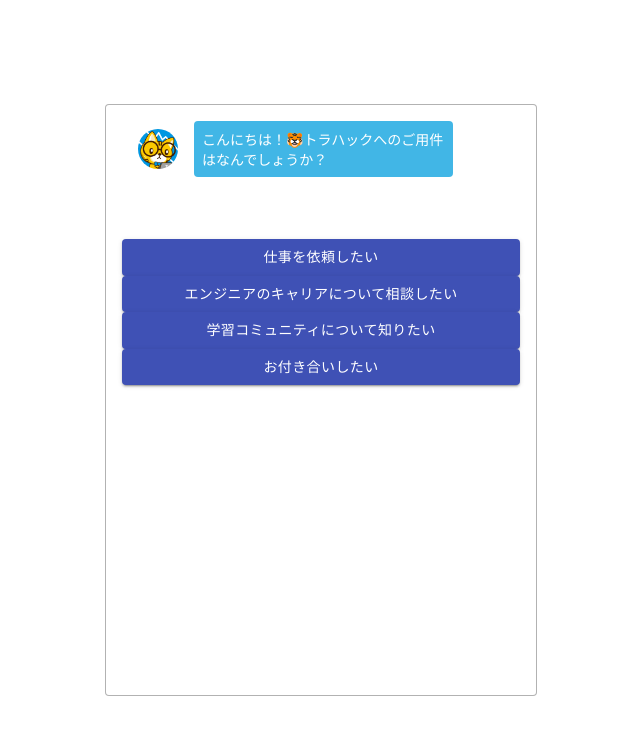
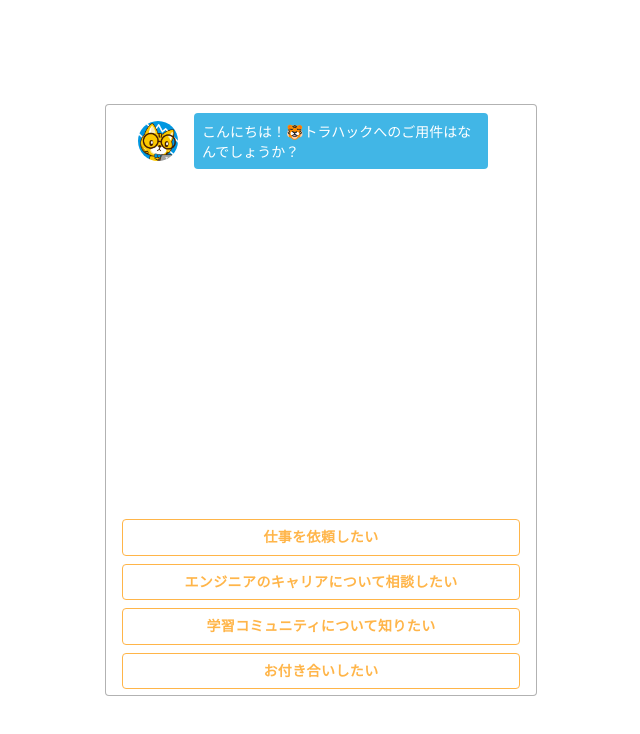
Before and after one commit to RyutoIkeuchi/react-chatbot, a React (Create React App) app: page / in a window 1280 px wide. Shown: the top 734 px of the page, without its empty margins (319-959 px from the left). Built offline with nearby package versions, Linux system fonts and the light colour scheme.

Commit message:
implement material-ui

```diff
--- a/src/components/Answer.jsx
+++ b/src/components/Answer.jsx
@@ -1,18 +1,28 @@
 import React from "react";
-import { makeStyles } from '@material-ui/core/styles';
+import { makeStyles ,createStyles} from '@material-ui/core/styles';
 import Button from '@material-ui/core/Button';
 
-const useStyles = makeStyles((theme) => ({
-  root: {
+const useStyles = makeStyles(() => (
+  createStyles({
+    'button': {
+      borderColor: "#FFB549",
+      color: "#FFB549",
+      fontWeight:600,
+      marginBottom:"8px",
+      '&:hover': {
+        backgroundColor: "#FFB549",
+        color:"#fff"
+      }
 
-  },
-}));
+    }
+  })
+));
 
 const Answer = (props) => {
-  // const classes = useStyles();
+  const classes = useStyles();
 
   return (
-    <Button variant="contained" color="primary" onClick={ ()=>props.select(props.content,props.nextId)}>
+    <Button className={ classes.button} variant="outlined" onClick={ ()=>props.select(props.content,props.nextId)}>
       {props.content}
     </Button>
    )
--- a/src/components/Chats.jsx
+++ b/src/components/Chats.jsx
@@ -1,25 +1,25 @@
 import React from 'react'
-import { makeStyles } from '@material-ui/core/styles';
+import { createStyles, makeStyles} from '@material-ui/core/styles';
 import List from '@material-ui/core/List';
 import { Chat } from "./index";
 
-const useStyles = makeStyles((theme) => ({
-  root: {
-    width: '100%',
-    maxWidth: '36ch',
-    backgroundColor: theme.palette.background.paper,
-  },
-  // inline: {
-  //   display: 'inline',
-  // },
-}));
+const useStyles = makeStyles(() => (
+  createStyles({
+    "chats": {
+      height: 400,
+      padding: "0",
+      overflow:"auto"
+    }
+  })
+
+));
 
 const Chats = (props) => {
   const classes = useStyles();
 
 
   return (
-    <List className={classes.root}>
+    <List className={classes.chats}>
       {props.chats.map((chat, index) => {
         return <Chat text={chat.text} type={chat.type} key={ index.toString()}/>
       })}
```
Also changed, not shown: 1 other file (tests, documents, lock files or other folders).
